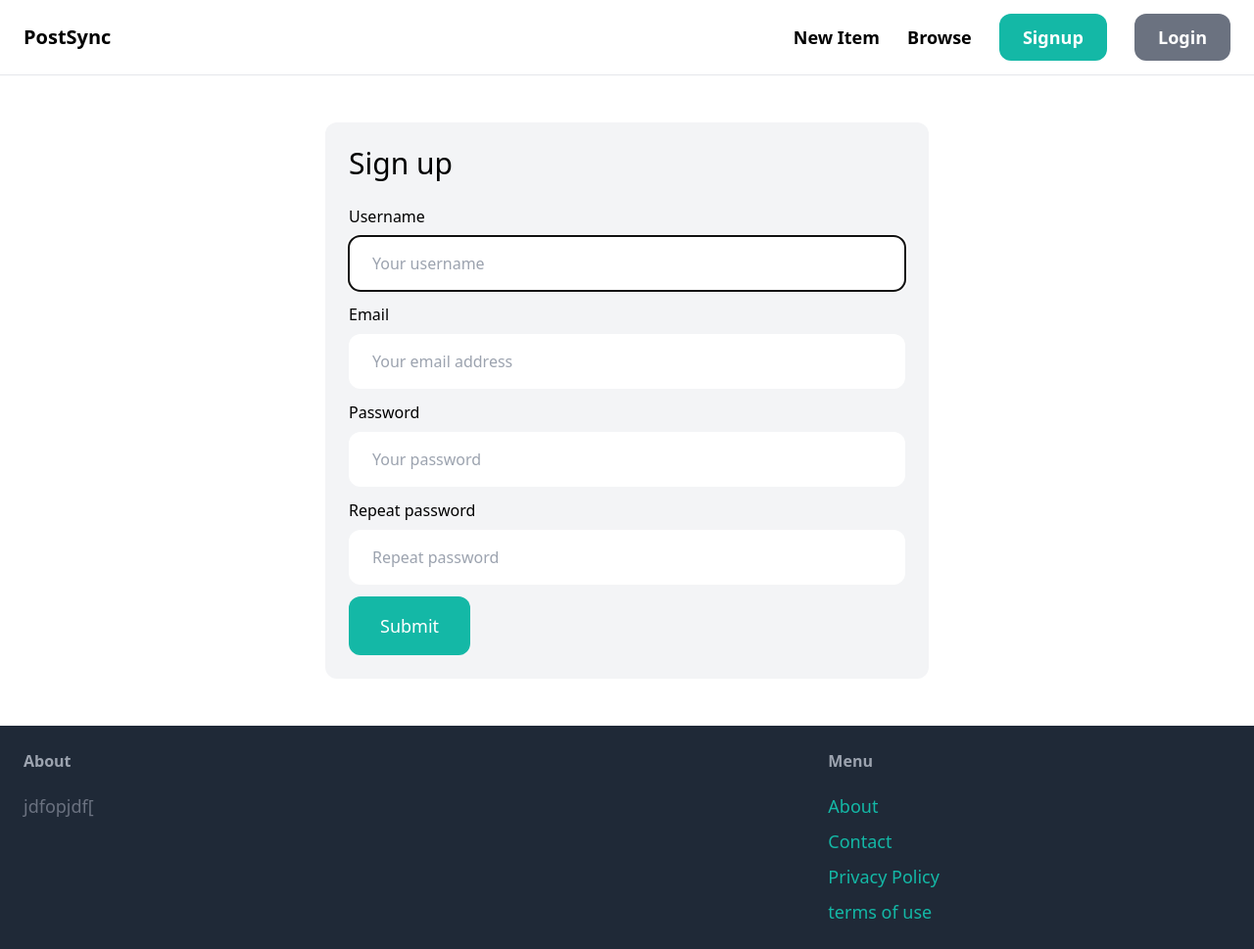
After one commit to itsmeumaima/ECommerce, a Django app: page /signup/ in a window 1280 px wide. The commit adds this page. Shown: the whole page at 98% size. Run offline with Django 5.2, Linux system fonts and the light colour scheme; some libraries are stand-ins or nearby versions.

Commit message:
Completed till signup

```diff
--- /dev/null
+++ b/postsync/core/forms.py
@@ -0,0 +1,25 @@
+from django import forms
+from django.contrib.auth.forms import UserCreationForm
+from django.contrib.auth.models import User
+
+class SignUpForm(UserCreationForm):
+    class Meta:
+        model = User
+        fields = ('username', 'email', 'password1', 'password2')
+
+    username = forms.CharField(widget=forms.TextInput(attrs={
+        'placeholder': 'Your username',
+        'class': 'w-full py-4 px-6 rounded-xl'
+    }))
+    email = forms.CharField(widget=forms.EmailInput(attrs={
+        'placeholder': 'Your email address',
+        'class': 'w-full py-4 px-6 rounded-xl'
+    }))
+    password1 = forms.CharField(widget=forms.PasswordInput(attrs={
+        'placeholder': 'Your password',
+        'class': 'w-full py-4 px-6 rounded-xl'
+    }))
+    password2 = forms.CharField(widget=forms.PasswordInput(attrs={
+        'placeholder': 'Repeat password',
+        'class': 'w-full py-4 px-6 rounded-xl'
+    }))
--- a/postsync/core/templates/core/base.html
+++ b/postsync/core/templates/core/base.html
@@ -14,7 +14,7 @@
         <div class="space-x-6">
             <a href="#" class="text-lg font-semibold hover:text-gray-500">New Item</a>
             <a href="#" class="text-lg font-semibold hover:text-gray-500">Browse</a>
-            <a href="#" class="px-6 py-3 text-lg font-semibold bg-teal-500 text-white rounded-xl hover:bg-teal-700">Signup</a>
+            <a href="{% url 'core:signup' %}" class="px-6 py-3 text-lg font-semibold bg-teal-500 text-white rounded-xl hover:bg-teal-700">Signup</a>
             <a href="#" class="px-6 py-3 text-lg font-semibold bg-gray-500 text-white rounded-xl hover:bg-gray-700">Login</a>
         </div>
     </nav>
@@ -35,7 +35,7 @@
             </h3>
             <ul class="space-y-2">
                 <li><a href="#" class="text-lg text-teal-500 hover:text-teal-700">About</a></li>
-                <li><a href="{% url 'contact' %}" class="text-lg text-teal-500 hover:text-teal-700">Contact</a></li>
+                <li><a href="{% url 'core:contact' %}" class="text-lg text-teal-500 hover:text-teal-700">Contact</a></li>
                 <li><a href="#" class="text-lg text-teal-500 hover:text-teal-700">Privacy Policy</a></li>
                 <li><a href="#" class="text-lg text-teal-500 hover:text-teal-700">terms of use</a></li>
             </ul>
--- /dev/null
+++ b/postsync/core/templates/core/signup.html
@@ -0,0 +1,44 @@
+{% extends 'core/base.html' %}
+
+{% block title %}Sign Up - PostSync{% endblock %}
+
+{% block content %}
+<div class="w-1/2 my-6 mx-auto p-6 bg-gray-100 rounded-xl">
+    <h1 class="mb-6 text-3xl">Sign up</h1>
+    <form method="post" action=".">
+        {% csrf_token %}
+
+        <div class="mb-3">
+            <label class="inline-block mb-2">Username</label><br>
+            {{ form.username }}
+        </div>
+
+        <div class="mb-3">
+            <label class="inline-block mb-2">Email</label><br>
+            {{ form.email }}
+        </div>
+
+        <div class="mb-3">
+            <label class="inline-block mb-2">Password</label><br>
+            {{ form.password1 }}
+        </div>
+
+        <div class="mb-3">
+            <label class="inline-block mb-2">Repeat password</label><br>
+            {{ form.password2 }}
+        </div>
+
+        {% if form.errors or form.non_field_errors %}
+            <div class="mb-3 p-6 bg-red-100 rounded-xl">
+                {% for field in form %}
+                    {{ field.errors }}
+                {% endfor %}
+
+                {{ form.non_field_errors }}
+            </div>
+        {% endif %}
+
+        <button class="py-4 px-8 text-lg bg-teal-500 hover:bg-teal-700 rounded-xl text-white">Submit</button>
+    </form>
+    </div>
+{% endblock %}
--- /dev/null
+++ b/postsync/core/urls.py
@@ -0,0 +1,13 @@
+from django.urls import path
+
+from . import views
+
+
+app_name = 'core'
+
+urlpatterns = [
+    path('', views.index, name='index'),
+    path('contact/', views.contact, name='contact'),
+    path('signup/', views.signup, name='signup'),
+    # path('login/', auth_views.LoginView.as_view(template_name='core/login.html', authentication_form=LoginForm), name='login'),
+]
--- a/postsync/core/views.py
+++ b/postsync/core/views.py
@@ -1,7 +1,10 @@
-from django.shortcuts import render
+from django.shortcuts import render,redirect
 from item.models import Category,Item
 
+from .forms import SignUpForm
 # Create your views here.
+
+
 def index(request):
     items=Item.objects.filter(is_sold=False)[0:6]
     categories=Category.objects.all()
@@ -12,3 +15,18 @@ def index(request):
 
 def contact(request):
     return render(request, 'core/contact.html')
+
+def signup(request):
+    if request.method == 'POST':
+        form = SignUpForm(request.POST)
+
+        if form.is_valid():
+            form.save()
+
+            return redirect('/login/')
+    else:
+        form = SignUpForm()
+
+    return render(request, 'core/signup.html', {
+        'form': form
+    })
--- a/postsync/postsync/urls.py
+++ b/postsync/postsync/urls.py
@@ -7,8 +7,7 @@ from django.conf.urls.static import static
 urlpatterns = [
     path('item/',include('item.urls')),
     path('admin/', admin.site.urls),
-    path('', index, name='index'),
-    path('contact/', contact, name='contact'),
+    path('', include('core.urls')),
 ]
 
 if settings.DEBUG:
```
Also changed, not shown: postsync/db.sqlite3.
